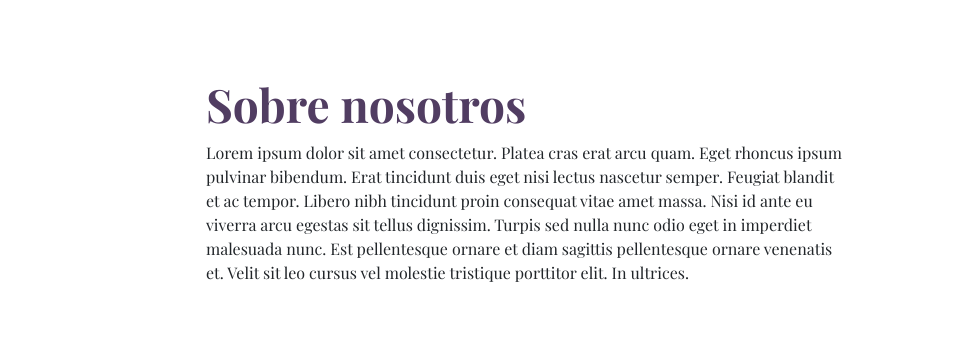
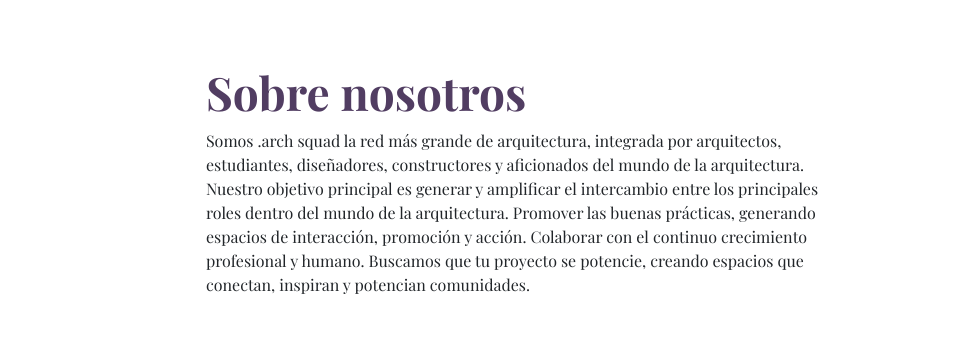
Before and after one commit to Anasicakrause/PF-Sica, a website: page index.html in a window 1280 px wide. Shown: the part 882-1229 px from the top of the page, 309-1280 px from the left. Drawn offline with nearby package versions, Linux system fonts and the light colour scheme; a web font is replaced by a local one.

Commit message:
sobre nosotros

```diff
--- a/index.html
+++ b/index.html
@@ -86,14 +86,12 @@
         <div class="texto-sobre-nosotros">
             <h2>Sobre nosotros</h2>
             <p>
-                Lorem ipsum dolor sit amet consectetur. Platea cras erat arcu quam.
-                Eget rhoncus ipsum pulvinar bibendum. Erat tincidunt duis eget nisi
-                lectus nascetur semper. Feugiat blandit et ac tempor. Libero nibh
-                tincidunt proin consequat vitae amet massa. Nisi id ante eu viverra
-                arcu egestas sit tellus dignissim. Turpis sed nulla nunc odio eget in
-                imperdiet malesuada nunc. Est pellentesque ornare et diam sagittis
-                pellentesque ornare venenatis et. Velit sit leo cursus vel molestie
-                tristique porttitor elit. In ultrices.
+                Somos .arch squad la red más grande de arquitectura, integrada por arquitectos, estudiantes, diseñadores, constructores
+                y aficionados del mundo de la arquitectura.
+                Nuestro objetivo principal es generar y amplificar el intercambio entre los principales roles dentro del mundo de la
+                arquitectura. Promover las buenas prácticas, generando espacios de interacción, promoción y acción.
+                Colaborar con el continuo crecimiento profesional y humano. Buscamos que tu proyecto se potencie, creando espacios que
+                conectan, inspiran y potencian comunidades.
             </p>
         </div>
     </div>
```
